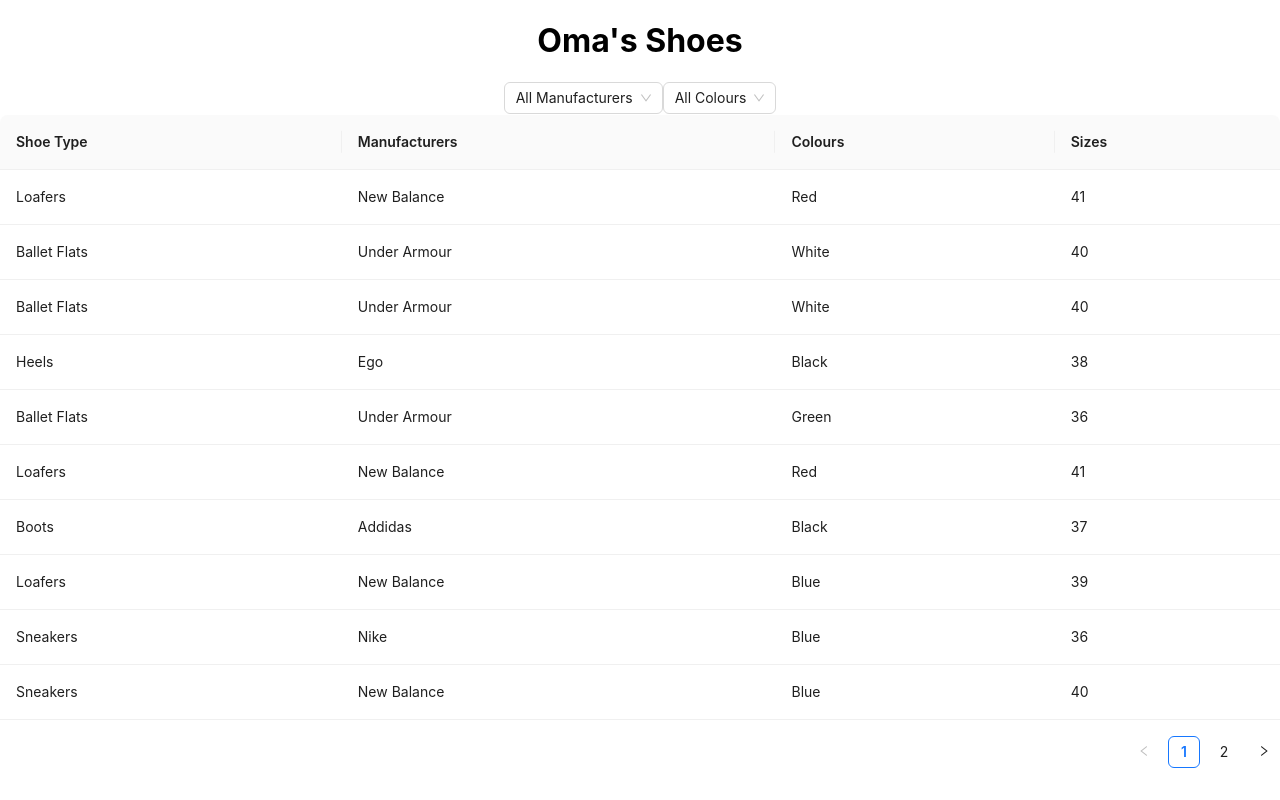
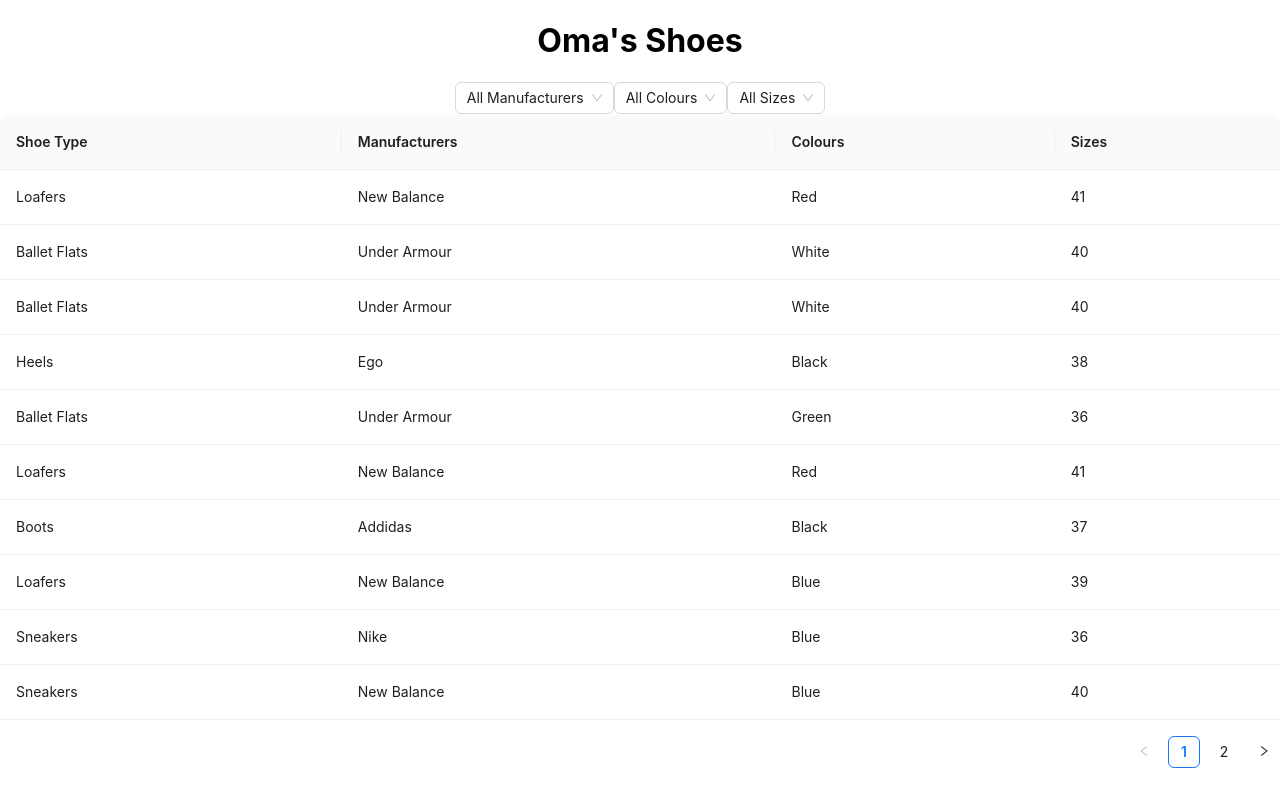
Before and after one commit to chiomaubaezuonu/shoe-order, a React (Create React App) app: page / in a window 1280 px wide. Built offline with nearby package versions, Linux system fonts and the light colour scheme.

Commit message:
Added functionality for filtering by sizes

```diff
--- a/src/App.tsx
+++ b/src/App.tsx
@@ -106,7 +106,8 @@
 
   const [shoesType, setShoesType] = useState("")
   const [shoeColors, setShoeColors] = useState("")
-  const [allShoes, setAllShoes] = useState<Shoes[]>(dataSource)
+  const [shoeSizes, setShoeSizes] = useState("")
+  const [allShoes] = useState<Shoes[]>(dataSource)
   const [selectedShoes, setSelectedShoes] = useState<Shoes[]>(dataSource)
 
   const columns: ColumnsType<Shoes> = [
@@ -156,7 +157,7 @@
       </Select>
 
       <Select value={shoeColors} onChange={(newShoeColor: any) => {
-        setShoesType(newShoeColor);
+        setShoeColors(newShoeColor);
         if (newShoeColor) {
           setSelectedShoes(allShoes.filter((item) => {
             return newShoeColor === item.color
@@ -174,6 +175,28 @@
         <option key="Black" value="Black">Black</option>
         <option key="Blue" value="Blue">Blue</option>
       </Select>
+
+      <Select value={shoeSizes} onChange={(newShoeSize:any) => {
+        setShoeSizes(newShoeSize);
+        if (newShoeSize) {
+          setSelectedShoes(allShoes.filter((item) => {
+            return newShoeSize === item.size
+          }))
+        }
+        else {
+          setSelectedShoes(allShoes)
+        }
+
+      }}>
+        <option key="allSizes" value="">All Sizes</option>
+        <option key="40" value={40}>40</option>
+        <option key="42" value={42}>42</option>
+        <option key="36" value={36}>36</option>
+        <option key="37" value={37}>37</option>
+        <option key="38" value={38}>38</option>
+        <option key="41" value={41}>41</option>
+      </Select>
+
       <Row style={{}}>
         <Col span={24}>
         </Col>
```
